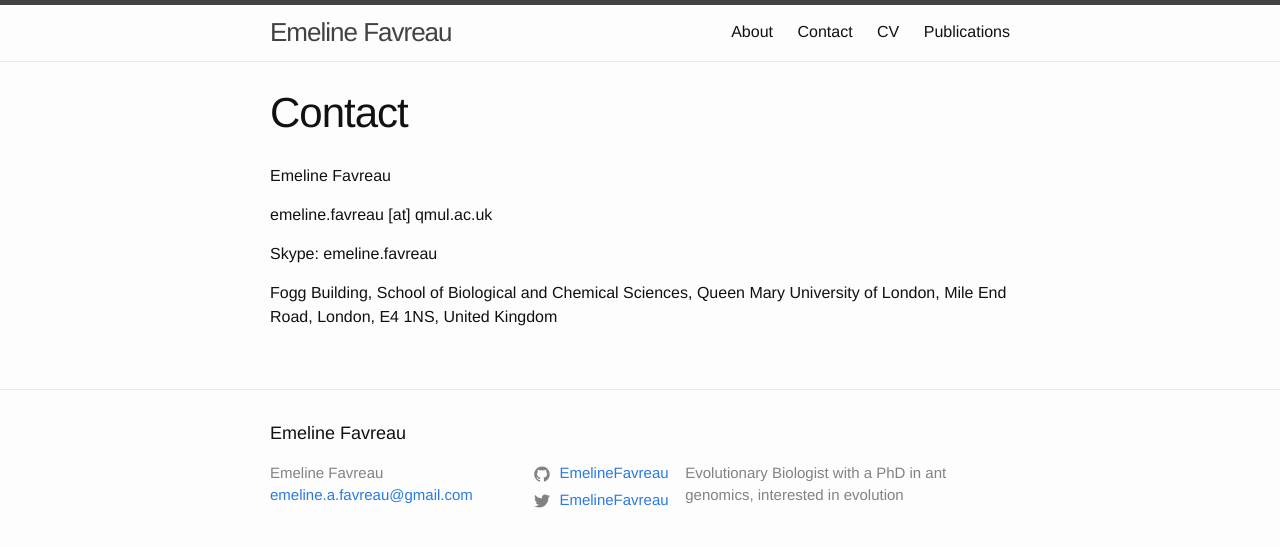
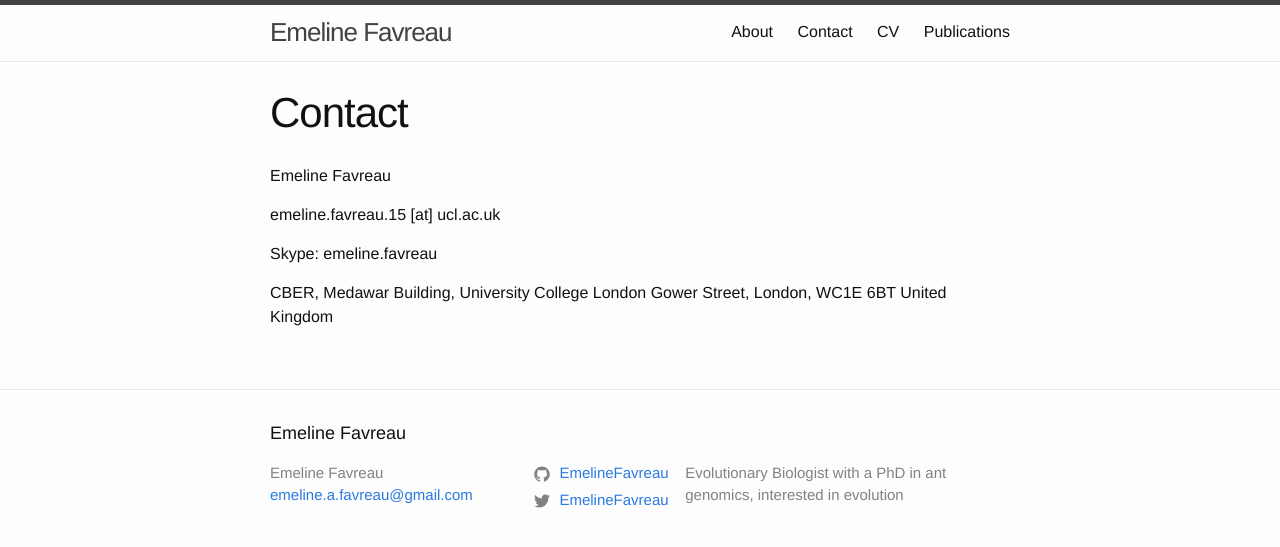
Before and after one commit to EmelineFavreau/EmelineFavreau.github.io, a Jekyll site: the page built from contact.md, in a window 1280 px wide. Shown: the top 547 px of the page. Built offline with Jekyll 4.4.1, drawn with Linux system fonts in a browser that asks for light colours.

Commit message:
update job

```diff
--- a/contact.md
+++ b/contact.md
@@ -6,14 +6,12 @@ permalink: /contact/
 
 Emeline Favreau
 
-emeline.favreau [at] qmul.ac.uk
+emeline.favreau.15 [at] ucl.ac.uk
 
 Skype: emeline.favreau
 
-Fogg Building,
-School of Biological and Chemical Sciences,
-Queen Mary University of London,
-Mile End Road,
-London,
-E4 1NS,
+CBER,
+Medawar Building,
+University College London
+Gower Street, London, WC1E 6BT
 United Kingdom
```
